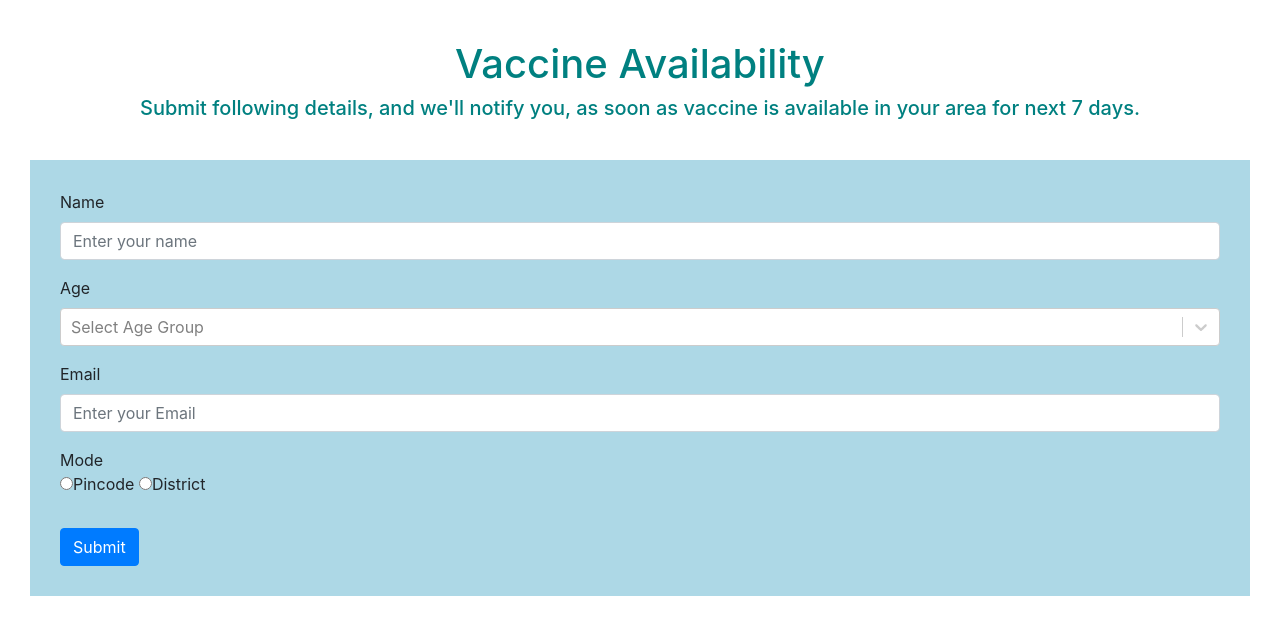
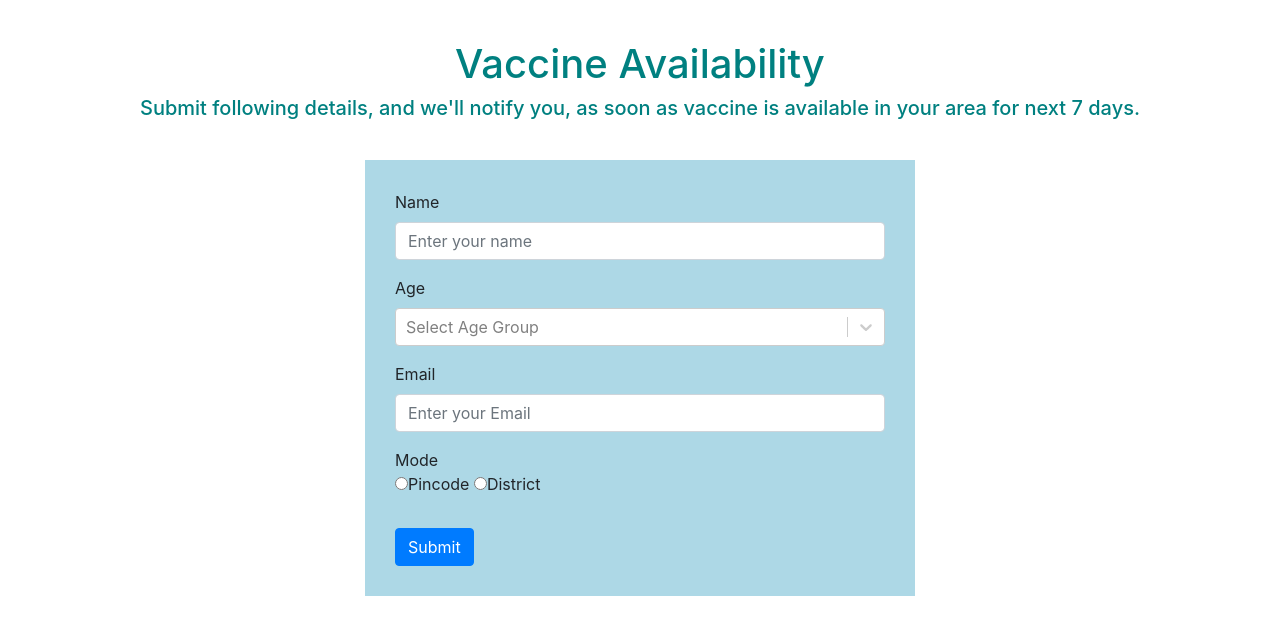
Before and after one commit to vickxy/UICovid19VaccineAvailability, a React (Create React App) app: page / in a window 1280 px wide. Shown: the top 634 px of the page. Built offline with nearby package versions, Linux system fonts and the light colour scheme.

Commit message:
ui changes

```diff
--- a/src/components/CustomForm/index.jsx
+++ b/src/components/CustomForm/index.jsx
@@ -58,6 +58,7 @@ const CustomForm = () => {
   }, [initialValues.state]);
 
   return (
+    <div className="container-fluid col-md-6">
       <div className="form-wrapper">
         <Formik
           initialValues={initialValues}
@@ -175,6 +176,7 @@ const CustomForm = () => {
           )}
         </Formik>
       </div>
+    </div>
   );
 };
 
```
Lines whose indentation alone changed are shown as unchanged.
